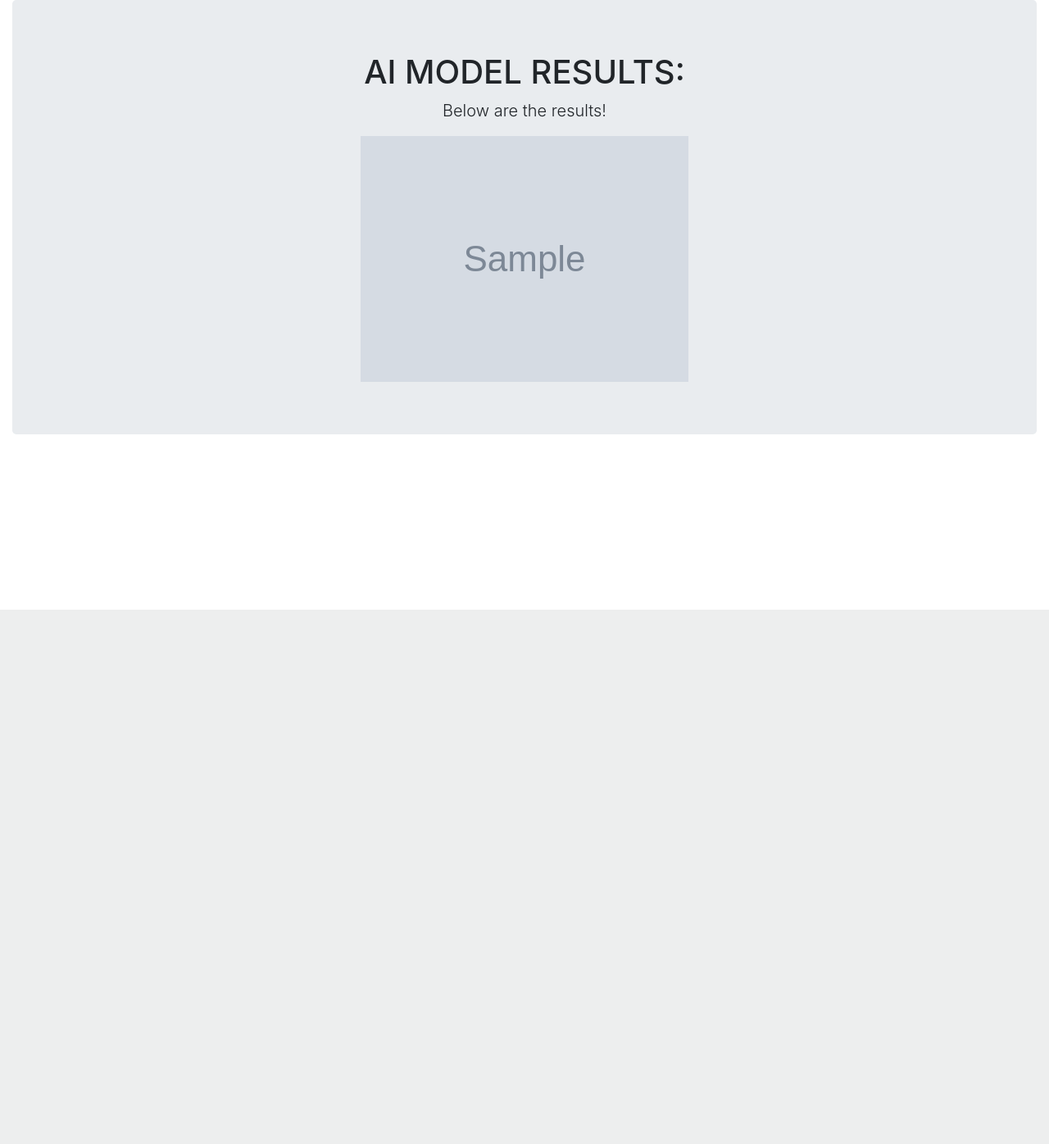
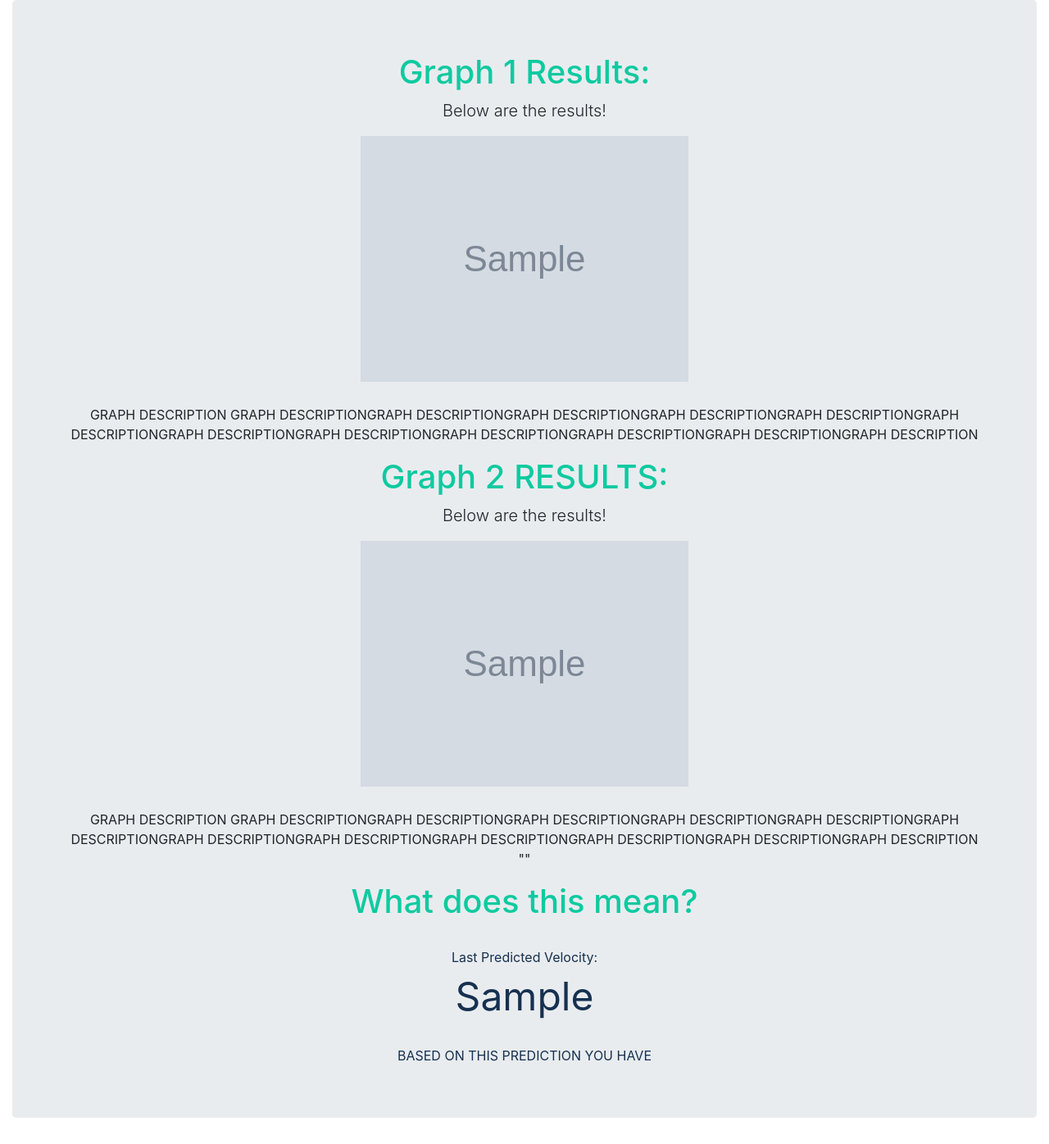
Before and after one commit to Nate2187/C.A.R.E-WEB, a Flask app: template myflaskapp/templates/displayResult.html in a window 1280 px wide. Shown: the part 56-1452 px from the top of the page at 82% size. Before the commit the page ends 800 px from the top, so only its background shows below. Run offline with Flask 2, Linux system fonts and the light colour scheme; the template is opened without the code that fills it: most values are stand-ins (such as "Sample title", 1, 10 or a date in 2020); grey boxes marked "Sample" are stand-in pictures; parts of the project's set-up code (start-up, migrations or seed data) failed here and were passed over; some libraries are stand-ins or nearby versions.

Commit message:
committing front end

```diff
--- a/myflaskapp/app.py
+++ b/myflaskapp/app.py
@@ -9,7 +9,7 @@ IMAGE_FOLDER = os.path.join('static', 'graphs')
 
 app = Flask(__name__)
 
-#Set the upload Fodler to image Folder
+#Set the upload Folder to image Folder
 app.config['UPLOAD_FOLDER'] = IMAGE_FOLDER
 
 
@@ -27,25 +27,18 @@ def uploader_file():
       makePrediction(f.filename) #'inputTestData.json'
       return displayResult()
 
-#This displays the image
-@app.route('/displayResult')
-def displayResult():
+predictionResultsFromData = [15, 14, 15, 15.1]
+
+#This displays the images
+@app.route('/<predictionResults>')
+def displayResult(predictionResults):
     full_filepath = os.path.join(app.config['UPLOAD_FOLDER'], 'newFigure.png')
-    return render_template('displayResult.html', user_images = full_filepath)
+    return render_template('displayResult.html', user_images = full_filepath, predictionResults = predictionResultsFromData[-1])
 
 def makePrediction(fileName):
     prediction = predict.predict(fileName)
     values = predict.splitPred(prediction)
-
     predict.saveGraph(values[1], values[0])
 
 if __name__ == '__main__':
     app.run(debug = True)
-
-
-    #json_ = request.json
-    #Import the MODEL
-    #Create a dictionary with Key as Cell(#), value as new dictionary
-    #subdictionary key as Window(#), value as new subdictionary
-    #subdictionary key as Feature(#), value as float
-    #enable the upload
--- /dev/null
+++ b/myflaskapp/static/design.css
@@ -0,0 +1,21 @@
+h1 {
+  color:#0fcaa0;
+}
+
+#velocityResults {
+
+
+
+}
+
+#innerVelocity{
+  color: #163150;
+}
+
+#innerPrediction{
+  color: #163150;
+}
+
+#innerVelocity #value{
+  font-size: -webkit-xxx-large;
+}
--- a/myflaskapp/templates/displayResult.html
+++ b/myflaskapp/templates/displayResult.html
@@ -1,12 +1,89 @@
 {% extends 'layout.html' %}
+{% block body %}
+<div class = "container-fluid jumbotron text-center">
 
-{% block body %}
-<div class = "jumbotron text-center">
+   <div class = "row align-items-start">
+
+      <div class = "col">
+         <!-- This div represents the header text above the graph -->
+
+         <div class = "wrapper">
+            <!-- This div represents the header text above the graph -->
+            <div class = "header">
+               <h1>Graph 1 Results:</h1>
+               <p class = "lead">Below are the results!</p>
+            </div>
+
+              <!-- This div represents the graph image -->
+              <img src="{{ user_images }}" class = "img-fluid"  alt="Graph Image">
+
+            <!-- This div represents the text below the graph -->
+            <div class = "container graph-description">
+               <p class = "text" style = "margin-top: 2.5%;">
+                  GRAPH DESCRIPTION GRAPH DESCRIPTIONGRAPH DESCRIPTIONGRAPH DESCRIPTIONGRAPH DESCRIPTIONGRAPH
+                  DESCRIPTIONGRAPH DESCRIPTIONGRAPH DESCRIPTIONGRAPH DESCRIPTIONGRAPH DESCRIPTIONGRAPH DESCRIPTIONGRAPH DESCRIPTIONGRAPH DESCRIPTION
+               </p>
+            </div>
+         </div>
+      </div>
+      </div>
+
+<div class = "row align-items center">
+
+      <div class = "col">
+         <!-- This div represents the header text above the graph -->
+         <div class = "wrapper">
+
+            <!-- This div represents the header text above the graph -->
+            <div class = "header">
+               <h1>Graph 2 RESULTS:</h1>
+               <p class = "lead">Below are the results!</p>
+            </div>
+
+            <!-- This div represents the graph image -->
+            <img src="{{ user_images }}" class = "img-fluid"  alt="Graph Image">
+
+            <!-- This div represents the text below the graph -->
+            <div class = "container graph-description">
+               <p class = "text" style = "margin-top: 2.5%;">
+                  GRAPH DESCRIPTION GRAPH DESCRIPTIONGRAPH DESCRIPTIONGRAPH DESCRIPTIONGRAPH DESCRIPTIONGRAPH
+                  DESCRIPTIONGRAPH DESCRIPTIONGRAPH DESCRIPTIONGRAPH DESCRIPTIONGRAPH DESCRIPTIONGRAPH DESCRIPTIONGRAPH DESCRIPTIONGRAPH DESCRIPTION
+""               </p>
+            </div>
+         </div>
+      </div>
+    </div>
+
+<div class = "row align-items end">
+
+<div class="container">
+  <h1>What does this mean?</h1>
+
+          <br />
+
+          <div id = "innerVelocity">
+
+                Last Predicted Velocity:
+
+                  <div id = "value">
+
+                    {{predictionResults}}
+
+                    </div>
+
+                </div>
 
 
-  <h1>AI MODEL RESULTS:</h1>
-<p class = "lead">Below are the results!</p>
-<img src="{{ user_images }}"  alt="Graph Image">
-  </div>
+          <br />
 
+          <div id = "innerPrediction">
+          BASED ON THIS PREDICTION YOU HAVE
+          </div>
+
+
+    </div>
+
+    </div>
+
+</div>
 {% endblock %}
--- a/myflaskapp/templates/includes/_navbar.html
+++ b/myflaskapp/templates/includes/_navbar.html
@@ -15,7 +15,7 @@
 
 
      <li class="nav-item">
-       <a class="nav-link" href ="/displayResult">Display Data</a>
+       <a class="nav-link" href ="/predictionResults">Display Data</a>
      </li>
 
    </ul>
--- a/myflaskapp/templates/layout.html
+++ b/myflaskapp/templates/layout.html
@@ -3,6 +3,7 @@
   <head>
     <meta charset="utf-8">
     <title>C.A.R.E</title>
+    <link rel="stylesheet" href= {{ url_for ('static', filename = "design.css") }}>
     <link rel = "stylesheet" href ="https://stackpath.bootstrapcdn.com/bootstrap/4.3.1/css/bootstrap.min.css" />
   </head>
   <body>
```
Also changed, not shown: myflaskapp/predict.py (line endings or trailing spaces), myflaskapp/static/graphs/newFigure.png, myflaskapp/static/graphs/unknown.jpg (renamed from myflaskapp/static/unknown.jpg), myflaskapp/static/graphs/unknown.png (renamed from myflaskapp/static/unknown.png).
